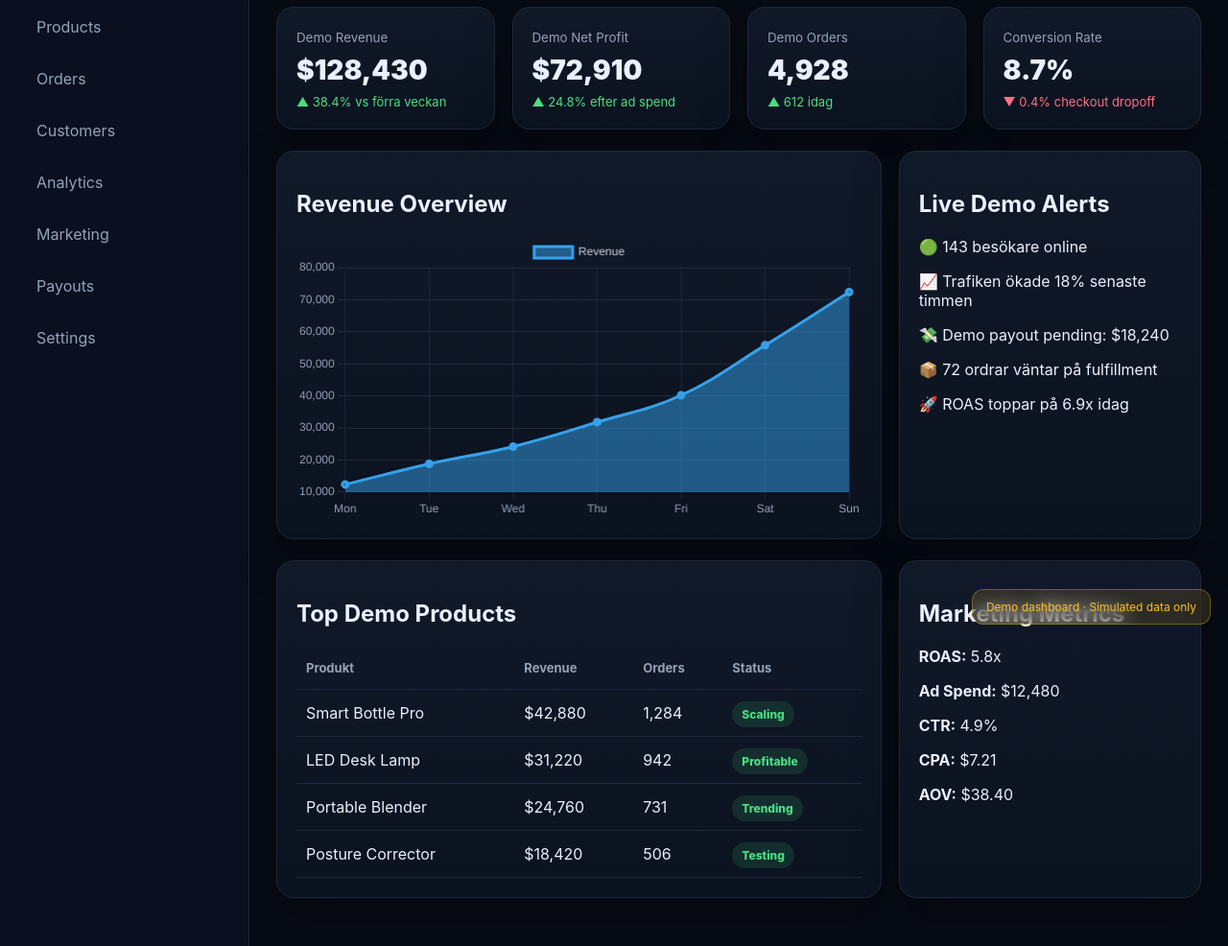
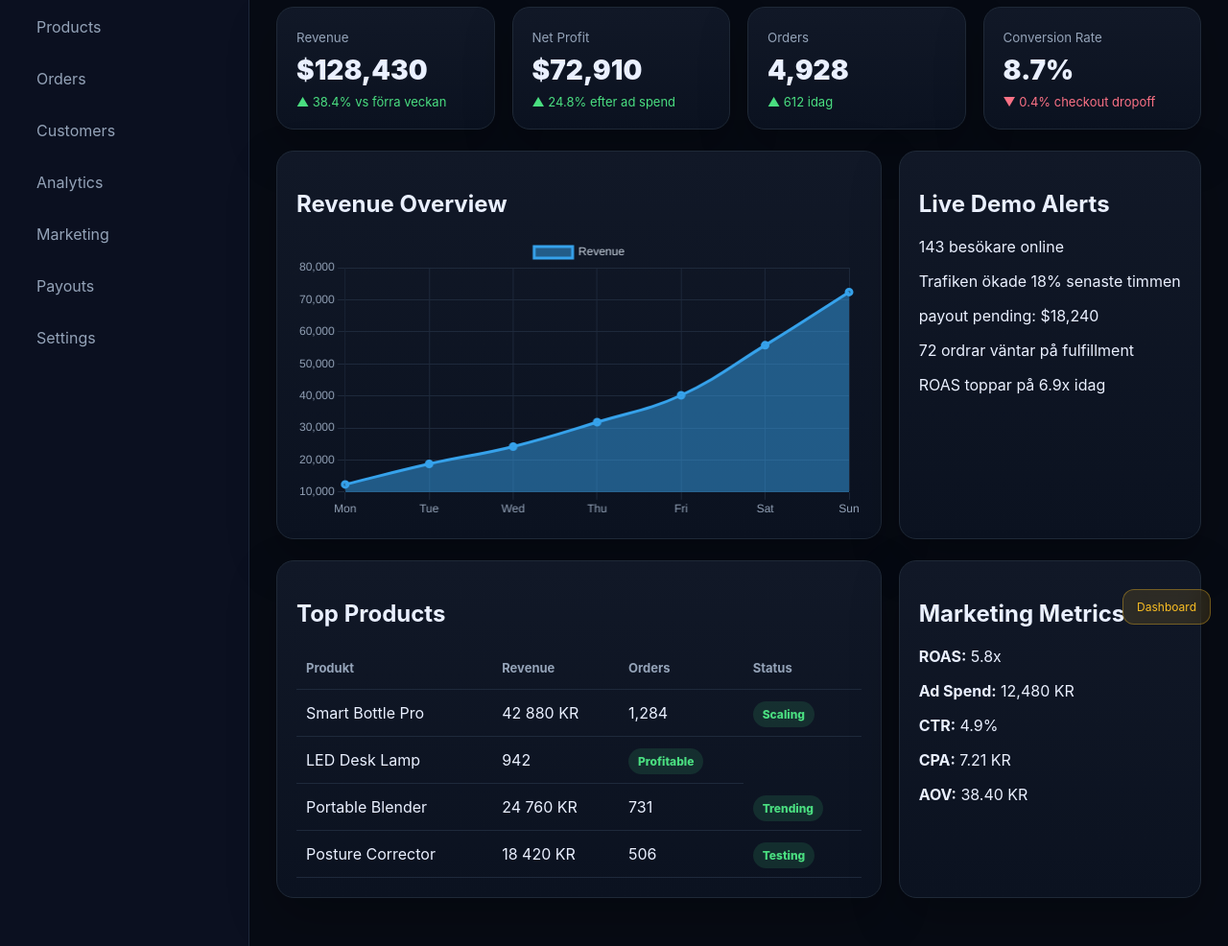
Before and after one commit to cfjonasson/larp, a plain HTML site: page index.html in a window 1280 px wide. Shown: the part 131-1117 px from the top of the page at 96% size. Drawn offline with nearby package versions, Linux system fonts and the light colour scheme.

Commit message:
Update demo references to actual data labels

```diff
--- a/index.html
+++ b/index.html
@@ -200,27 +200,27 @@
         </div>
 
         <div class="actions">
-          <div class="demo-badge">● Simulated Data</div>
-          <button onclick="randomize()">Refresh Demo Data</button>
-          <button class="secondary" onclick="alert('Demo CSV export generated')">Export CSV</button>
+          <div class="demo-badge">● Data</div>
+          <button onclick="randomize()">Refresh Data</button>
+          <button class="secondary" onclick="alert( 'CSV export generated')">Export CSV</button>
         </div>
       </div>
 
       <div class="grid">
         <div class="card">
-          <small>Demo Revenue</small>
+          <small>Revenue</small>
           <div class="value" id="revenue">$128,430</div>
           <div class="up">▲ 38.4% vs förra veckan</div>
         </div>
 
         <div class="card">
-          <small>Demo Net Profit</small>
+          <small>Net Profit</small>
           <div class="value" id="profit">$72,910</div>
           <div class="up">▲ 24.8% efter ad spend</div>
         </div>
 
         <div class="card">
-          <small>Demo Orders</small>
+          <small>Orders</small>
           <div class="value" id="orders">4,928</div>
           <div class="up">▲ 612 idag</div>
         </div>
@@ -240,17 +240,17 @@
 
         <div class="card">
           <h2>Live Demo Alerts</h2>
-          <p>🟢 143 besökare online</p>
-          <p>📈 Trafiken ökade 18% senaste timmen</p>
-          <p>💸 Demo payout pending: $18,240</p>
-          <p>📦 72 ordrar väntar på fulfillment</p>
-          <p>🚀 ROAS toppar på 6.9x idag</p>
+          <p> 143 besökare online</p>
+          <p>Trafiken ökade 18% senaste timmen</p>
+          <p>payout pending: $18,240</p>
+          <p>72 ordrar väntar på fulfillment</p>
+          <p> ROAS toppar på 6.9x idag</p>
         </div>
       </div>
 
       <div class="content">
         <div class="card">
-          <h2>Top Demo Products</h2>
+          <h2>Top Products</h2>
           <table>
             <thead>
               <tr>
@@ -263,25 +263,25 @@
             <tbody>
               <tr>
                 <td>Smart Bottle Pro</td>
-                <td>$42,880</td>
+                <td>42 880 KR</td>
                 <td>1,284</td>
                 <td><span class="pill">Scaling</span></td>
               </tr>
               <tr>
                 <td>LED Desk Lamp</td>
-                <td>$31,220</td>
+                <td$31 220 KR</td>
                 <td>942</td>
                 <td><span class="pill">Profitable</span></td>
               </tr>
               <tr>
                 <td>Portable Blender</td>
-                <td>$24,760</td>
+                <td>24 760 KR</td>
                 <td>731</td>
                 <td><span class="pill">Trending</span></td>
               </tr>
               <tr>
                 <td>Posture Corrector</td>
-                <td>$18,420</td>
+                <td>18 420 KR </td>
                 <td>506</td>
                 <td><span class="pill">Testing</span></td>
               </tr>
@@ -292,16 +292,16 @@
         <div class="card">
           <h2>Marketing Metrics</h2>
           <p><strong>ROAS:</strong> 5.8x</p>
-          <p><strong>Ad Spend:</strong> $12,480</p>
+          <p><strong>Ad Spend:</strong>  12,480 KR</p>
           <p><strong>CTR:</strong> 4.9%</p>
-          <p><strong>CPA:</strong> $7.21</p>
-          <p><strong>AOV:</strong> $38.40</p>
+          <p><strong>CPA:</strong> 7.21 KR</p>
+          <p><strong>AOV:</strong> 38.40 KR</p>
         </div>
       </div>
     </main>
   </div>
 
-  <div class="footer-note">Demo dashboard · Simulated data only</div>
+  <div class="footer-note">Dashboard</div>
 
   <script>
     const revenueChart = new Chart(document.getElementById("revenueChart"), {
```
